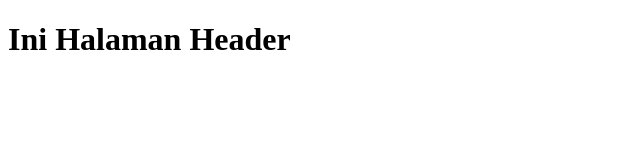
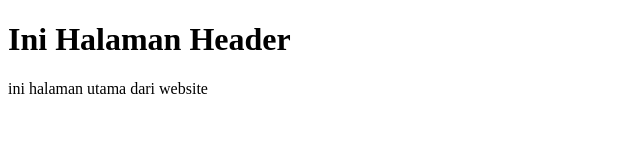
Before and after one commit to Friscasihite08/belajar-git, a plain HTML site: page index.html in a window 1280 px wide. Shown: the whole page, without its empty margins (0-640 px from the left). Drawn offline with Linux system fonts and the light colour scheme.

Commit message:
menambah paragraph di Index

```diff
--- a/index.html
+++ b/index.html
@@ -7,5 +7,6 @@
  </head>
  <body>
    <h1>Ini Halaman Header</h1>
+   <p>ini halaman utama dari website</p>
  </body>
 </html>
```
